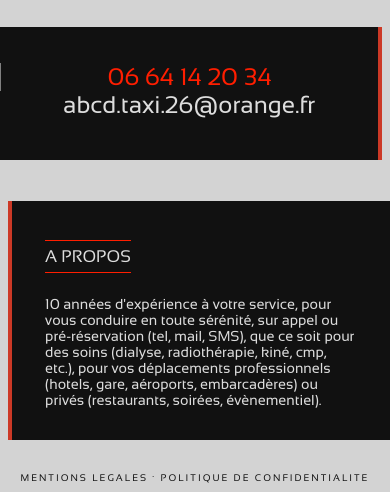
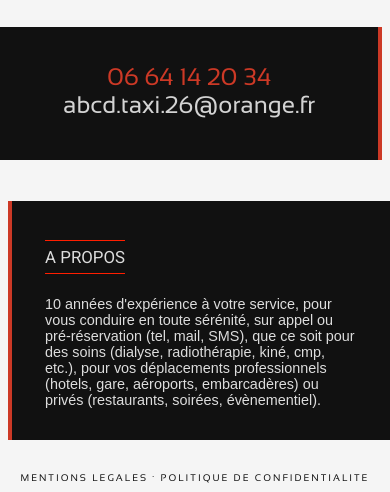
Before and after one commit to charlieGui/taxi, a PHP site: page / in a window 390 px wide. Shown: the part 601-1093 px from the top of the page. Run offline with PHP 8.4, Linux system fonts and the light colour scheme; some libraries are stand-ins or nearby versions.

Commit message:
Add files via upload

```diff
--- a/index.html
+++ b/index.html
@@ -15,7 +15,7 @@
     crossorigin="anonymous"></script>
     <script src="https://kit.fontawesome.com/878534cf28.js" crossorigin="anonymous"></script>
     <link rel="stylesheet" href="style.css">
-    <script src="taxi.js"></script>
+    <script defer src="taxi.js"></script>
 </head>
 <body >
     <header>
--- a/style.css
+++ b/style.css
@@ -64,8 +64,9 @@ main{
 
 footer{
     color: white;
-    background-color: var(--bg-color);
+    background-color:#111;
     padding: 1em 1em .5em 1em;
+
 }
 
 footer aside{
@@ -84,8 +85,12 @@ aside h3{
     padding:.35em 0;
     font-weight: normal;
     text-transform: uppercase;
+    font-family: 'Roboto', sans-serif;
 }
 
+aside p{
+    font-family: 'Robot', sans-serif;
+}
 
 
  #small{
@@ -319,7 +324,7 @@ aside > p{
 
 @media screen and (max-width: 680px){
     body{
-       background-color: lightgray;
+       background-color:rgb(245, 245, 245);
     }
     .flex{
         display: flex;
@@ -353,11 +358,6 @@ aside > p{
         /*border-left: 4px solid rgb(204, 57, 38);*/
 
     }
-    .image{
-       /* margin: 0 0% 0 2%;*/
-
-        /*box-shadow: 2px 2px 6px -2px #111;*/
-    }
 
     #intro{
         position: relative;
@@ -366,7 +366,7 @@ aside > p{
         font-size: .9em;
         color: #111;
         margin: 2em 0 0em 0;
-        font-weight: bold;
+
         letter-spacing: 2px;
     }
 
@@ -385,9 +385,7 @@ aside > p{
         padding: 1.5em 0 1.7em 0;
         background-color: #111;
         font-size: 1.5em;
-
         border-right: 4px solid rgb(204, 57, 38);
-
         margin: 2em 2% 1.7em 0em;
     }
 
@@ -396,19 +394,20 @@ aside > p{
     }
 
     .contact a:first-child{
-        color:rgb(255, 30, 0);
-        border-left:1px solid grey;
+        color:rgb(204, 57, 38);
+
+
 
     }
     .contact a{
-        color:#DDD;
+        color:lightgray;
     }
 
     footer{
         /*margin-left: 1.5em;*/
         margin: 0 0 2em 2%;
         padding: 2em 1em ;
-        color: #999;
+
         background-color: #111;
         border-left: 4px solid rgb(204, 57, 38);
 
@@ -425,6 +424,7 @@ aside > p{
         width: 90%;
         text-align: left;
         font-size: .9em;
+
     }
 
     aside p{
--- a/taxi.js
+++ b/taxi.js
@@ -1,16 +1,20 @@
-"use strict"
-
 $(document).ready(function () {
     $('.coming').fadeIn(5000);
-  soonAnimation();
-
+    soonAnimation();
 });
 
 
 function soonAnimation(){
-    $('#intro').animate({"left" : "-100%"}, 25000, "linear",
-    function(){
-        $(this).css({"left": "100%"});
-    });
-    soonAnimation();
+   if($(window).width() > 500){ // Animation lorsque l'ecran au dessus de 500px
+        $('#intro').animate({"left" : "-100%"}, 25000, "linear",
+        function(){
+            $(this).css({"left": "100%"});
+        });
+    }else if($(window).width() < 500){  //Animation lorsque l'écran est au-dessous de 5à00px
+        $('#intro').animate({"left" : "-200%"}, 15000, "linear",
+        function(){
+            $(this).css({"left": "100%"});
+        });
+    }
+    setTimeout(soonAnimation);
 }
```
Also changed, not shown: fonts/Sansation.ttf (added), vector/icon.svg (added), vector/logo-vector-black.svg (added), vector/logo-vector-white.svg (added), vector/logo-vector.svg (added), 2 other files.
